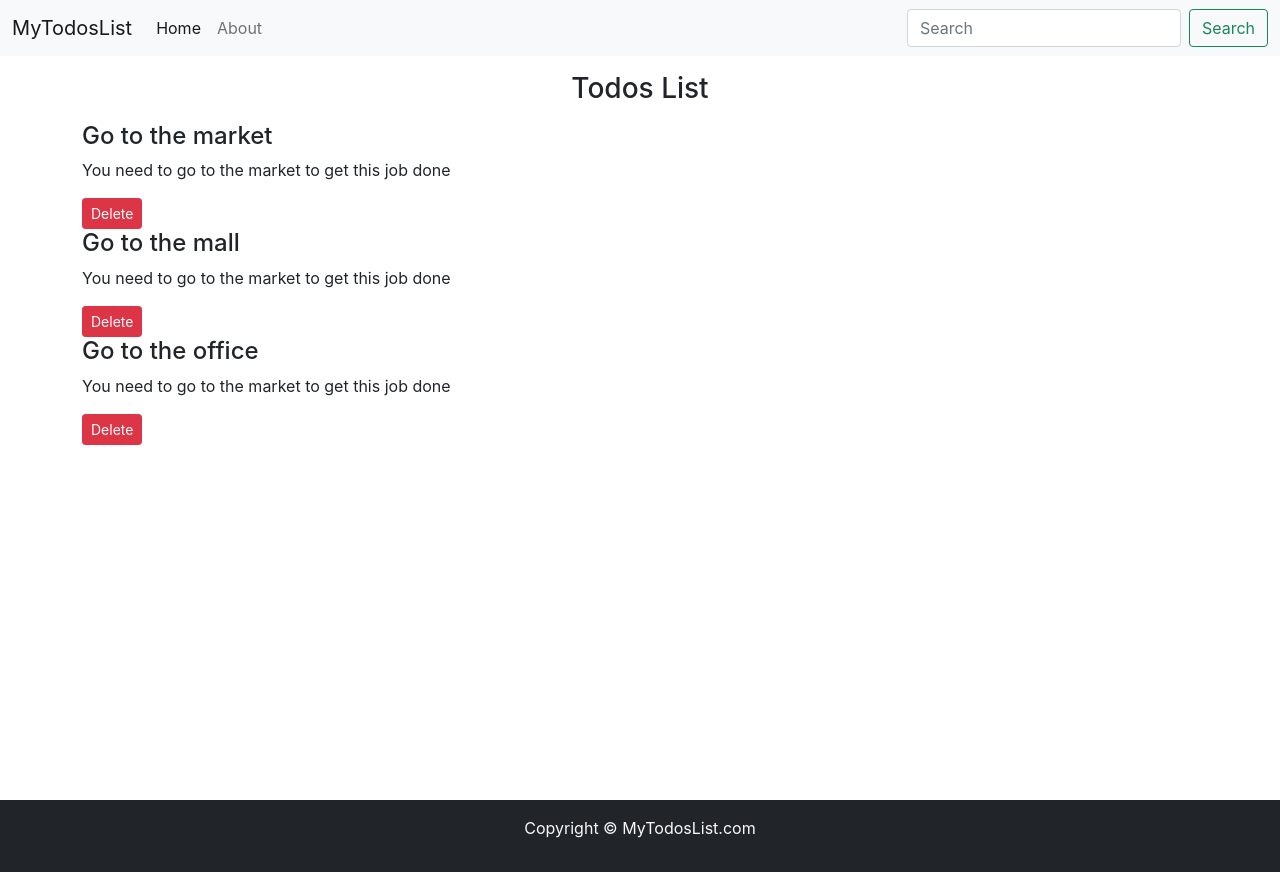
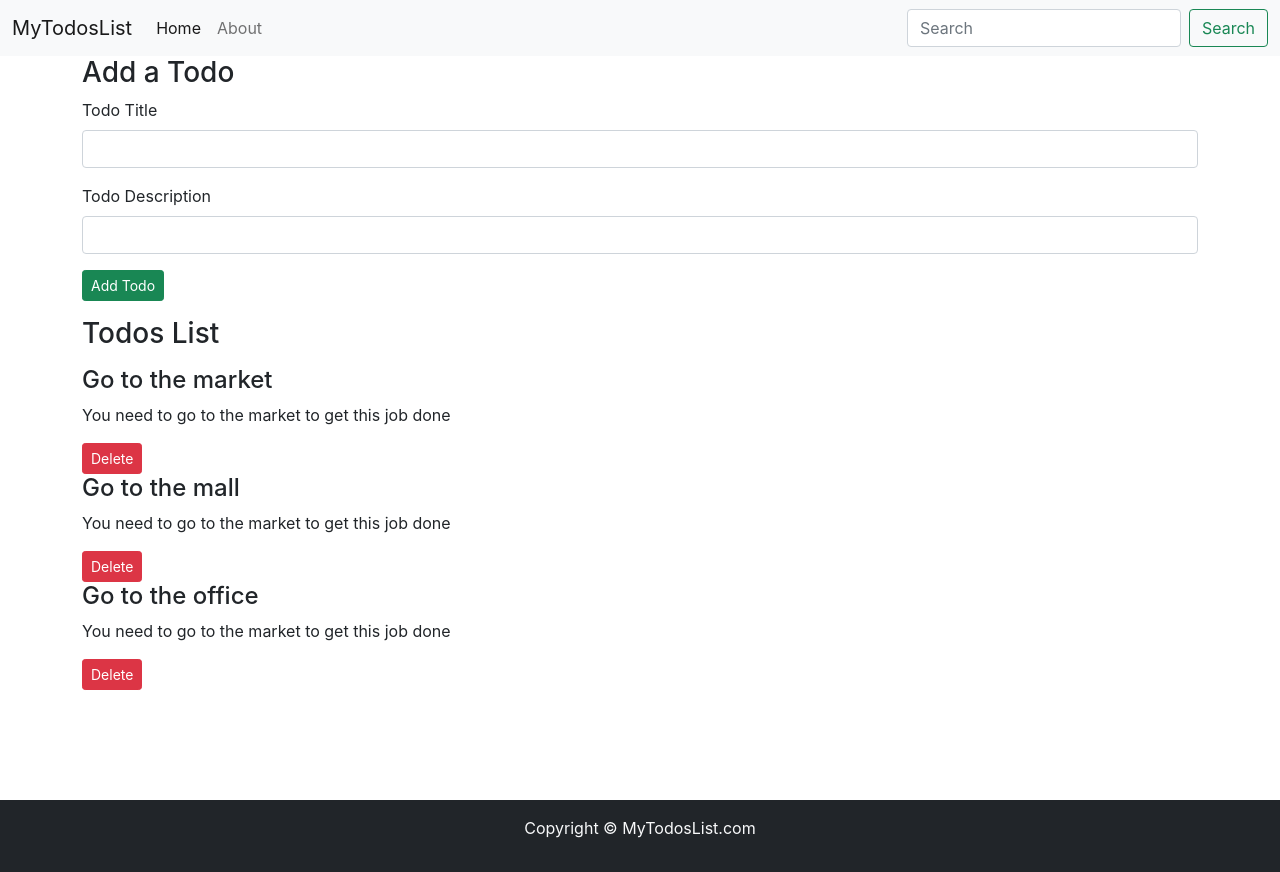
Before and after one commit to sonishalini/Reactproject, a React (Create React App) app: page / in a window 1280 px wide. Built offline with nearby package versions, Linux system fonts and the light colour scheme.

Commit message:
Todo Title Completed.

```diff
--- a/src/App.js
+++ b/src/App.js
@@ -2,6 +2,7 @@ import "./App.css"; //inject
 import Header from "./MyComponents/Header";
 import { Todos } from "./MyComponents/Todos";
 import { Footer } from "./MyComponents/Footer";
+import { AddTodo } from "./MyComponents/AddTodo";
 import React, { useState } from "react";
 
 function App() {
@@ -17,6 +18,18 @@ function App() {
         return e !== todo;
       })
     );
+  };
+
+  const addTodo = (title, desc) => {
+    console.log("I am adding this todo", title, desc);
+    let sno = todos[todos.length - 1].sno + 1;
+    const myTodo = {
+      sno: sno,
+      title: title,
+      desc: desc,
+    };
+    setTodos([...todos, myTodo]);
+    console.log(myTodo);
   };
 
   //todos ko ek object through bana lege
@@ -41,6 +54,7 @@ function App() {
     <>
       {/* <Header title="MyTodosList" searchBar={false} /> */}
       <Header title="MyTodosList" />
+      <AddTodo addTodo={addTodo} />
       <Todos todos={todos} onDelete={onDelete} />
       <Footer />
     </>
--- /dev/null
+++ b/src/MyComponents/AddTodo.js
@@ -0,0 +1,57 @@
+import React, { useState } from "react";
+export function AddTodo(props) {
+  const [title, setTitle] = useState("");
+  const [desc, setDesc] = useState("");
+
+  const submit = (e) => {
+    e.preventDefault();
+    if (!title || !desc) {
+      alert("Title or Description can't be blank!");
+    }
+    props.addTodo(title, desc);
+  };
+
+  return (
+    <div className="container">
+      <h3>Add a Todo</h3>
+      <form onSubmit={submit}>
+        {/* <form onSubmit={props.addTodo}> */}
+        <div className="mb-3">
+          <label htmlfor="Title" className="form-label">
+            Todo Title
+          </label>
+          <input
+            type="text"
+            className="form-control"
+            id="Title"
+            aria-describedby="emailHelp"
+          />
+        </div>
+        <div className="mb-3">
+          <label
+            htmlfor="desc"
+            value={title}
+            onChange={(e) => {
+              setTitle(e.target.value);
+            }}
+            className="form-label"
+          >
+            Todo Description
+          </label>
+          <input
+            type="text"
+            value={desc}
+            onChange={(e) => {
+              setDesc(e.target.value);
+            }}
+            className="form-control"
+            id="desc"
+          />
+        </div>
+        <button type="submit" className="btn btn-sm btn-success">
+          Add Todo
+        </button>
+      </form>
+    </div>
+  );
+}
--- a/src/MyComponents/Todos.js
+++ b/src/MyComponents/Todos.js
@@ -4,10 +4,13 @@ import { TodoItem } from "./TodoItem";
 export const Todos = (props) => {
   return (
     <div className="container">
-      <h3 className="text-center my-3">Todos List </h3>
+      <h3 className=" my-3">Todos List </h3>
       {/* todoItem banaya hai ham ise for loop ki help se manage kare */}
+      {/* Note: for beautifying JSON object, add below css as well
+          body { white-space: pre; } */}
+      {/* {JSON.stringify(props.todos, null, "\t")} */}
 
-      {props.todos.lenght === 0
+      {props.todos.length === 0
         ? "No Todos to Display"
         : props.todos.map((todo) => {
             return (
```
